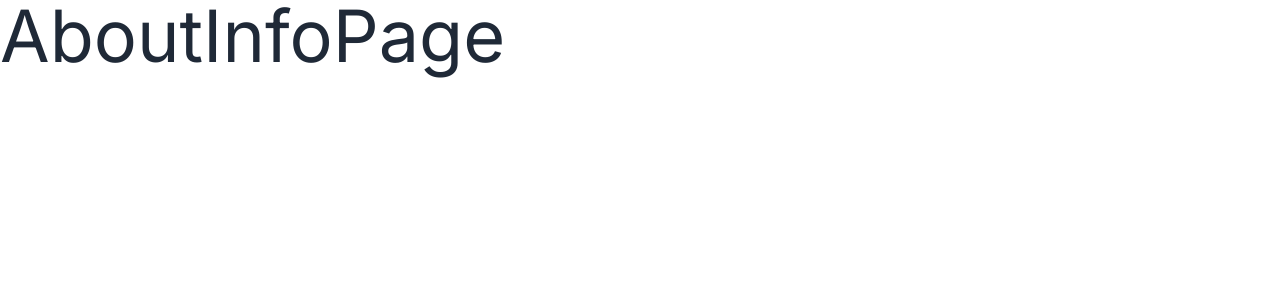
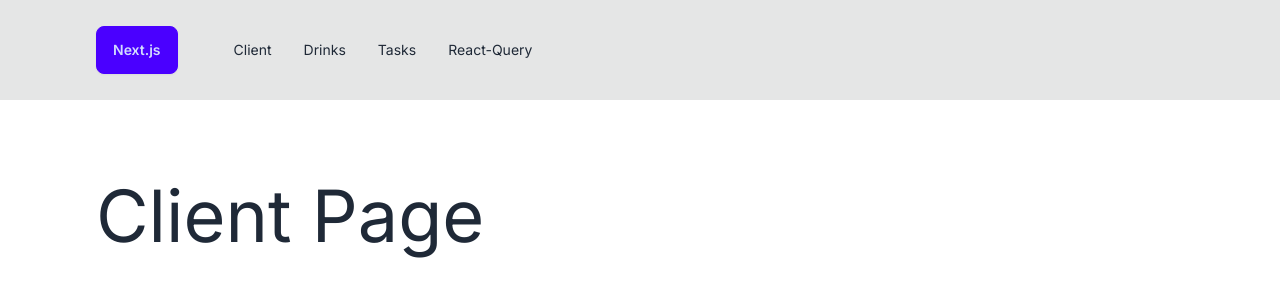
Before and after one commit to danielOuattara/Next.js14_John_Smilga, a Next.js app in the folder 01-nextjs-tutorial-javascript/: page /client in a window 1280 px wide. Shown: the top 300 px of the page. Built offline with nearby package versions, Linux system fonts and the light colour scheme.

Commit message:
01 tutorial-javascript: Navbar challenge

```diff
--- a/01-nextjs-tutorial-javascript/app/client/page.jsx
+++ b/01-nextjs-tutorial-javascript/app/client/page.jsx
@@ -1,3 +1,3 @@
 export default function AboutInfoPage() {
-  return <h1 className="text-7xl">AboutInfoPage</h1>;
+  return <h1 className="text-7xl">Client Page</h1>;
 }
--- a/01-nextjs-tutorial-javascript/app/contact/page.jsx
+++ /dev/null
@@ -1,7 +0,0 @@
-export default function ContactPage() {
-  return (
-    <div>
-      <h1 className="text-7xl">ContactPage</h1>
-    </div>
-  );
-}
--- a/01-nextjs-tutorial-javascript/app/drinks/page.jsx
+++ b/01-nextjs-tutorial-javascript/app/drinks/page.jsx
@@ -1,3 +1,3 @@
 export default function DrinkPage() {
-  return <h1 className="text-7xl">AboutInfoPage</h1>;
+  return <h1 className="text-7xl">Drinks Page</h1>;
 }
--- a/01-nextjs-tutorial-javascript/app/layout.jsx
+++ b/01-nextjs-tutorial-javascript/app/layout.jsx
@@ -1,17 +1,21 @@
 import { Inter } from "next/font/google";
 import "./globals.css";
-
+import Navbar from "@/components/Navbar";
 const inter = Inter({ subsets: ["latin"] });
 
 export const metadata = {
-  title: "Create Next App",
-  description: "Generated by create next app",
+  title: "Next.js Tutorial ",
+  description:
+    "I this section tutorial John Smilga develops his Tutorial on Next.js",
 };
 
 export default function RootLayout({ children }) {
   return (
     <html lang="en">
-      <body className={inter.className}>{children}</body>
+      <body className={inter.className}>
+        <Navbar />
+        <nav className="px-8 py-20 max-w-6xl mx-auto">{children}</nav>
+      </body>
     </html>
   );
 }
--- a/01-nextjs-tutorial-javascript/app/prisma-example/page.jsx
+++ b/01-nextjs-tutorial-javascript/app/prisma-example/page.jsx
@@ -1,3 +1,3 @@
 export default function PrismaExamplePage() {
-  return <h1 className="text-7xl">AboutInfoPage</h1>;
+  return <h1 className="text-7xl">Prisma Example Page</h1>;
 }
--- a/01-nextjs-tutorial-javascript/app/query/page.jsx
+++ b/01-nextjs-tutorial-javascript/app/query/page.jsx
@@ -1,3 +1,3 @@
 export default function QueryPage() {
-  return <h1 className="text-7xl">AboutInfoPage</h1>;
+  return <h1 className="text-7xl">Query Page</h1>;
 }
--- a/01-nextjs-tutorial-javascript/app/tasks/page.jsx
+++ b/01-nextjs-tutorial-javascript/app/tasks/page.jsx
@@ -1,3 +1,3 @@
 export default function TaskPage() {
-  return <h1 className="text-7xl">AboutInfoPage</h1>;
+  return <h1 className="text-7xl">Tasks Page</h1>;
 }
--- /dev/null
+++ b/01-nextjs-tutorial-javascript/components/Navbar.jsx
@@ -0,0 +1,33 @@
+import Link from "next/link";
+
+const links = [
+  { href: "/client", label: "client" },
+  { href: "/drinks", label: "drinks" },
+  { href: "/tasks", label: "tasks" },
+  { href: "/query", label: "react-query" },
+];
+
+export default function Navbar() {
+  return (
+    <nav className="bg-base-300 py-4">
+      <div className="navbar px-8 max-w-6xl mx-auto flex-col sm:flex-row">
+        <li>
+          <Link href="/" className="btn btn-primary">
+            Next.js
+          </Link>
+        </li>
+        <ul className="menu menu-horizontal md:ml-8">
+          {links.map((link) => {
+            return (
+              <li key={link.href}>
+                <Link href={link.href} className=" capitalize">
+                  {link.label}
+                </Link>
+              </li>
+            );
+          })}
+        </ul>
+      </div>
+    </nav>
+  );
+}
```
Also changed, not shown: 1 other file (tests, documents, lock files or other folders).
